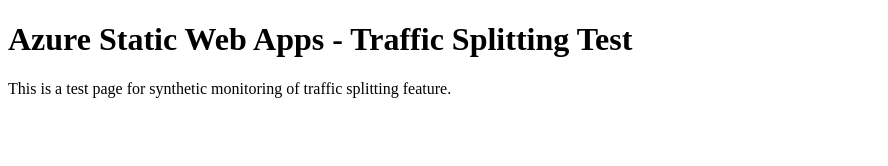
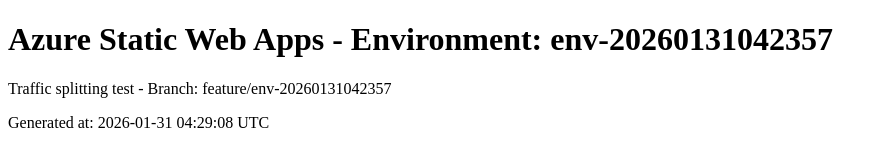
Before and after one commit to skylathadani-ms/synthetics-swa-traffic-20260131042357, a plain HTML site: page index.html in a window 1280 px wide. Shown: the whole page, without its empty margins (0-888 px from the left). Drawn offline with Linux system fonts and the light colour scheme.

Commit message:
Update index.html for env-20260131042357

```diff
--- a/index.html
+++ b/index.html
@@ -1,10 +1,11 @@
 <!DOCTYPE html>
 <html>
 <head>
-<title>Synthetics Test - Traffic Splitting</title>
+<title>Environment: env-20260131042357</title>
 </head>
 <body>
-<h1>Azure Static Web Apps - Traffic Splitting Test</h1>
-<p>This is a test page for synthetic monitoring of traffic splitting feature.</p>
+<h1>Azure Static Web Apps - Environment: env-20260131042357</h1>
+<p>Traffic splitting test - Branch: feature/env-20260131042357</p>
+<p>Generated at: 2026-01-31 04:29:08 UTC</p>
 </body>
 </html>
```
